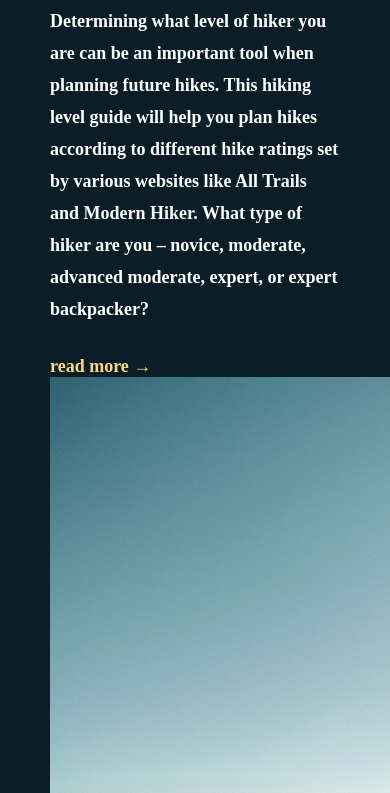
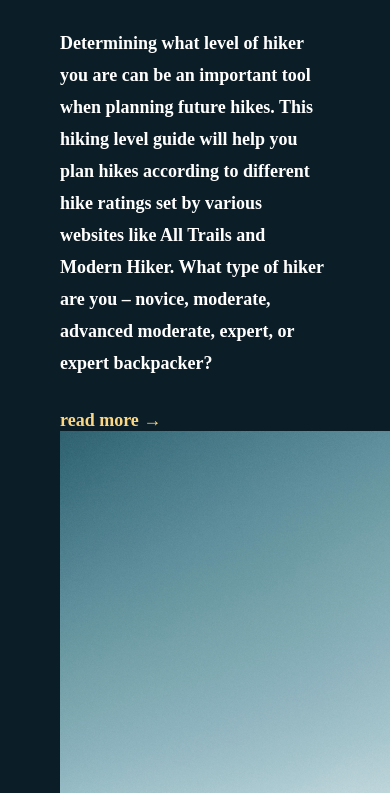
Before and after one commit to kraiviks/mntn-landing, a website: page src/index.html in a window 390 px wide. Shown: the part 830-1623 px from the top of the page. Drawn offline with nearby package versions, Linux system fonts and the light colour scheme; files that its build step writes are made by us from their sources.

Commit message:
section container width small devices

```diff
--- a/src/scss/style.scss
+++ b/src/scss/style.scss
@@ -122,6 +122,7 @@ a {
 		flex-direction: row;
 		@media (max-width: 991.98px) {
 			flex-direction: column;
+			width: 370px;
 			.section__content-wrap {
 				.section-number {
 					float: right;
```
Also changed, not shown: dist/css/style.css, dist/css/style.min.css.
